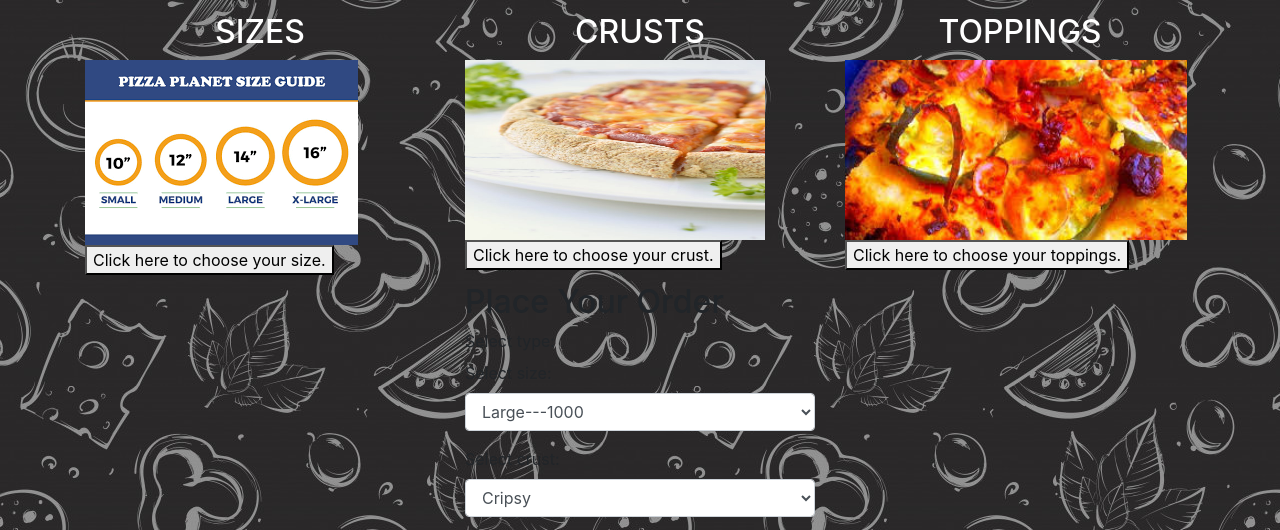
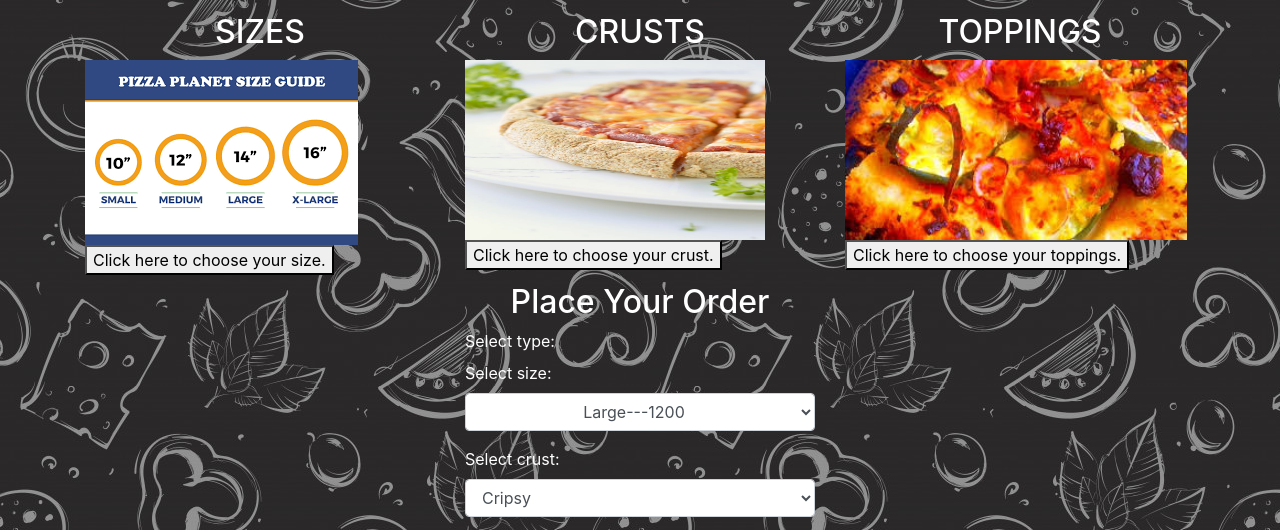
Before and after one commit to LaukeyMwaura/Squisita-food-place, a plain HTML site: page index.html in a window 1280 px wide. Shown: the part 240-770 px from the top of the page. Drawn offline with nearby package versions, Linux system fonts and the light colour scheme; a script that the page names is missing; a web font is replaced by a local one.

Commit message:
The edits to the texts are done and showing

```diff
--- a/index.html
+++ b/index.html
@@ -92,19 +92,19 @@
         <div class="row">
             <div class="col-md-4 mx-auto py-2">
                 <form id="myForm">
-                    <h2>Place Your Order</h2>
+                    <h2 class="text">Place Your Order</h2>
                     <div class="form-group">
-                        <label for="sel1">Select type:</label>
+                        <label for="sel1" class="text">Select type:</label>
                         <div class="form-group">
-                            <label for="sel1">Select size:</label>
+                            <label for="sel1" class="text">Select size:</label>
                             <select class="form-control" id="size">
-                            <option value="1">Large---1000</option>
-                            <option value="2">Medium---800</option>
-                            <option value="3">Small---600</option>
+                            <option value="1" class="text">Large---1200</option>
+                            <option value="2" class="text">Medium---900</option>
+                            <option value="3" class="text">Small---500</option>
                         </select>
                         </div>
                         <div class="form-group">
-                            <label for="sel1">Select crust:</label>
+                            <label for="sel1" class="text">Select crust:</label>
                             <select class="form-control" id="crust">
                             <option>Cripsy</option>
                             <option>Gluten-free</option>
@@ -136,6 +136,8 @@
                 </div>
                 <div class="form-group">
                     <button class="btn btn-success mx-auto d-block submit" type="submit" id="submit2"><strong>Checkout</strong></button>
+                </div>
+            </div>
         </div>
         <div class="icons">
             <img src="img/twitter.png">
```
Lines whose indentation alone changed are shown as unchanged.
